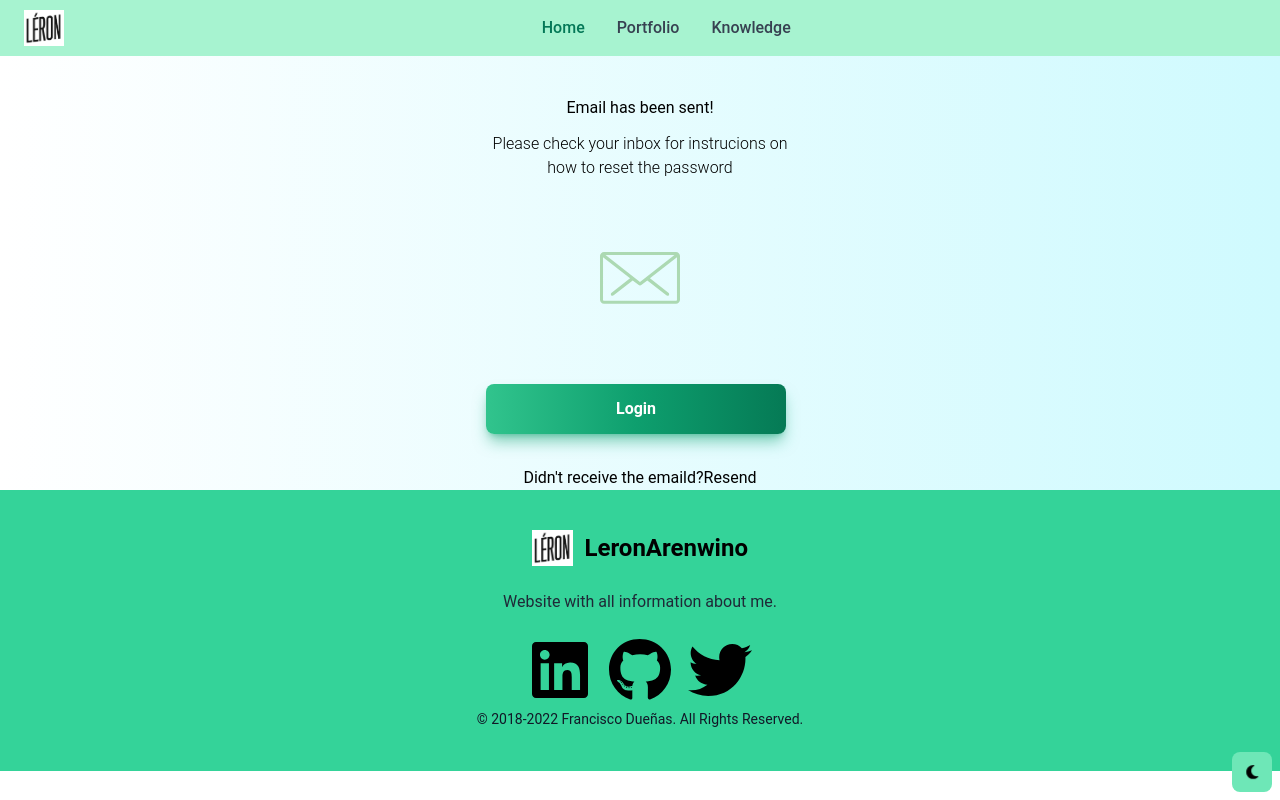
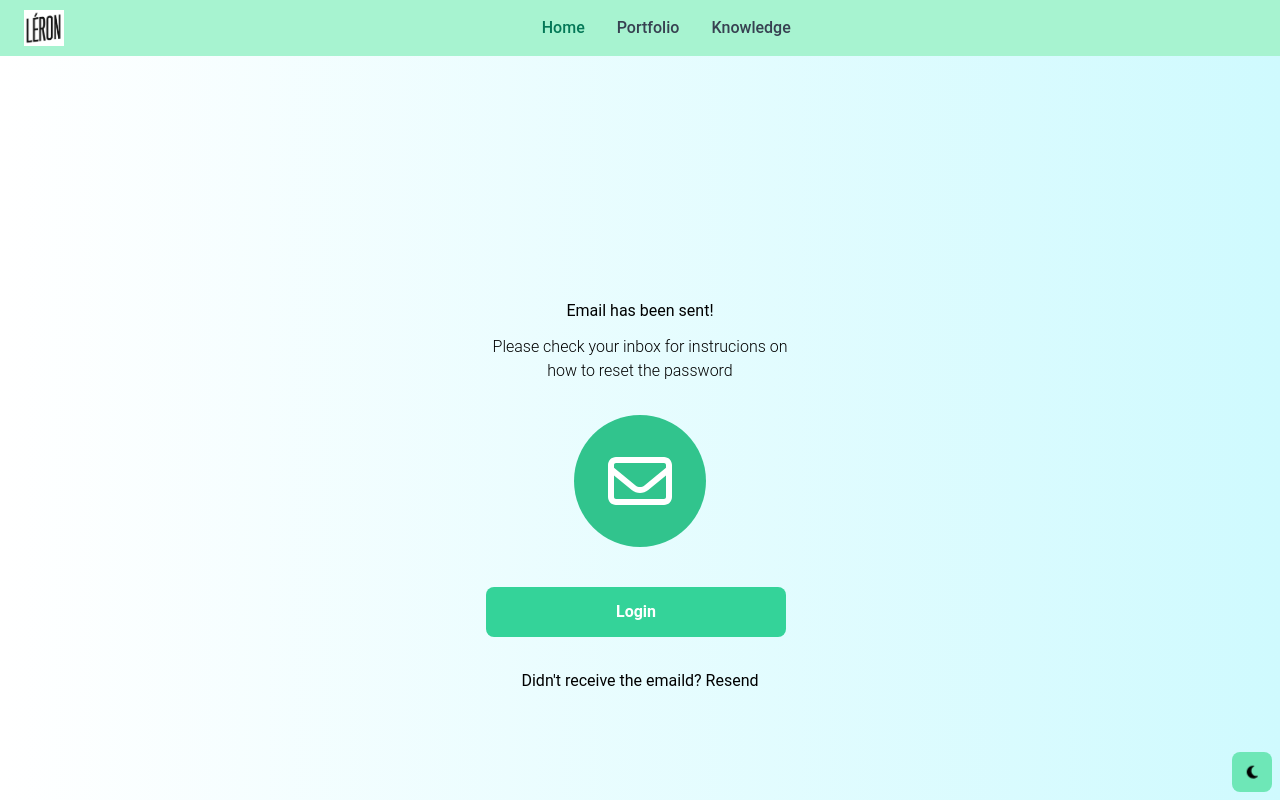
Before and after one commit to LeronArenwino/leronarenwino_page, a Vue app: page /yardsale/email in a window 1280 px wide. Shown: the top 800 px of the page. Built offline with nearby package versions, Linux system fonts and the light colour scheme; no server answers; the database is empty.

Commit message:
:zap: New design to YardSaleEmailView

```diff
--- a/src/views/yardsale/YardSaleEmailView.vue
+++ b/src/views/yardsale/YardSaleEmailView.vue
@@ -1,24 +1,29 @@
 <template>
+  <main class="h-screen">
     <section class="login">
       <div class="form-container">
         <img src="../../assets/logo_yard_sale.svg" alt="logo" class="logo" />
-      <h1 class="title">Email has been sent!</h1>
-      <p class="subtitle">
+        <h1 class="title text-black dark:text-white">Email has been sent!</h1>
+        <p class="subtitle text-black dark:text-white">
           Please check your inbox for instrucions on how to reset the password
         </p>
-      <div class="email-image">
-        <img src="../../assets/email.svg" alt="email" />
+        <div class="email-image bg-green-400 dark:bg-green-500">
+          <font-awesome-icon
+            icon="fa-regular fa-envelope"
+            class="w-16 h-16 fill-current text-white dark:text-white"
+          />
         </div>
         <button
-        class="text-white bg-gradient-to-r from-green-400 via-green-500 to-green-600 hover:bg-gradient-to-br focus:ring-4 focus:outline-none focus:ring-green-300 dark:focus:ring-green-800 shadow-lg shadow-green-500/50 dark:shadow-lg dark:shadow-green-800/80 font-medium rounded-lg text-sm px-5 py-2.5 text-center mr-2 mb-2 button-primary login-button"
+          class="text-white transition ease-in-out delay-50 bg-emerald-400 hover:-translate-y-1 hover:scale-110 hover:bg-emerald-500 duration-300 focus:outline-none focus:ring-4 focus:ring-gray-300 font-medium rounded-full text-sm px-5 py-2.5 dark:bg-gray-800 dark:hover:bg-gray-700 dark:focus:ring-gray-700 dark:border-gray-700 mr-2 mb-2 button-primary login-button"
         >
           Login
         </button>
-      <p class="resend">
-        <span>Didn't receive the emaild?</span><a href="/">Resend</a>
+        <p class="resend text-black dark:text-white">
+          <span>Didn't receive the emaild?</span> <a href="/">Resend</a>
         </p>
       </div>
     </section>
+  </main>
 </template>
 
 <style scoped>
@@ -58,7 +63,6 @@
   text-align: center;
 }
 .subtitle {
-  color: var(--very-light-pink);
   font-size: var(--md);
   font-weight: 300;
   margin-bottom: 32px;
@@ -68,7 +72,6 @@
   width: 132px;
   height: 132px;
   border-radius: 50%;
-  background-color: var(--text-input-field);
   display: flex;
   justify-content: center;
   align-items: center;
@@ -84,11 +87,9 @@
   color: var(--very-light-pink);
 }
 .resend a {
-  color: var(--hospital-green);
   text-decoration: none;
 }
 .button-primary {
-  background-color: var(--hospital-green);
   border-radius: 8px;
   border: none;
   width: 100%;
```
Lines whose indentation alone changed are shown as unchanged.
